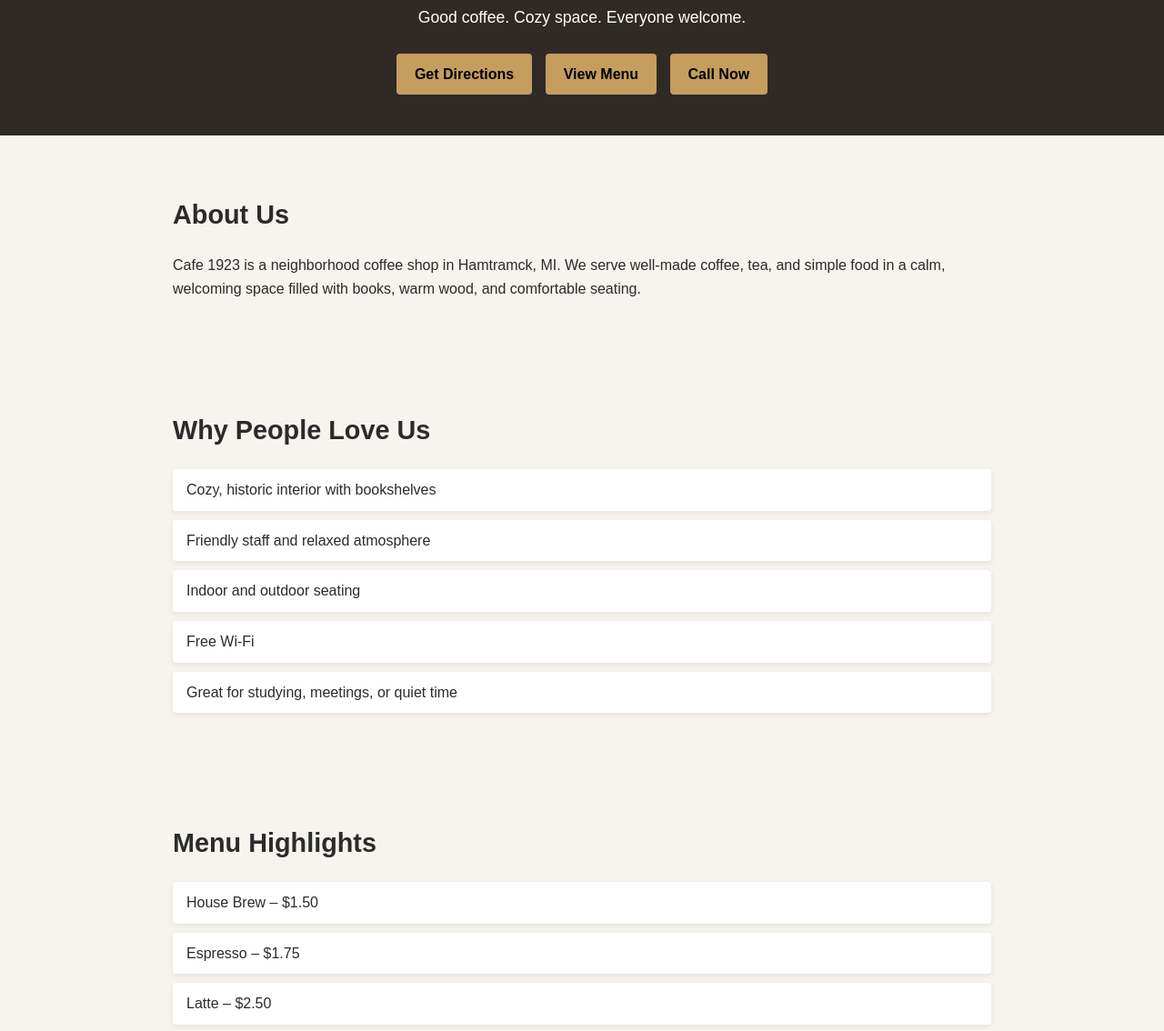
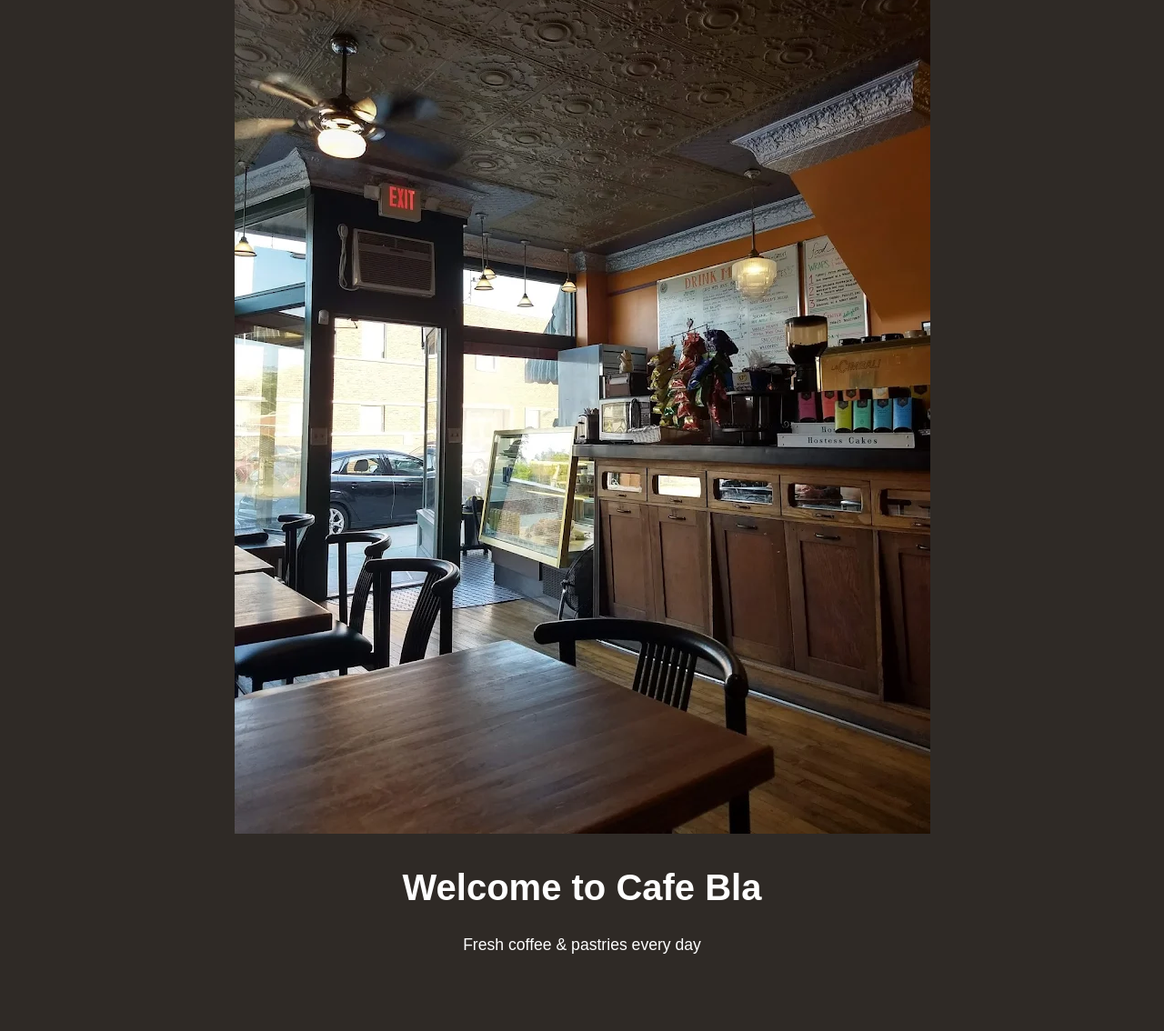
Before and after one commit to deshihabibi505-prog/Cafe-1923, a plain HTML site: page index.html in a window 1280 px wide. Shown: the part 143-1277 px from the top of the page at 91% size. Drawn offline with Linux system fonts and the light colour scheme.

Commit message:
Add header section with banner image and text

```diff
--- a/index.html
+++ b/index.html
@@ -1,4 +1,11 @@
 
+<header class="banner-container">
+  <img src="banner.jpg" alt="Cafe Banner" class="banner">
+  <div class="banner-text">
+    <h1>Welcome to Cafe Bla</h1>
+    <p>Fresh coffee & pastries every day</p>
+  </div>
+</header>
 <!DOCTYPE html>
 <html lang="en">
 <head>
```
